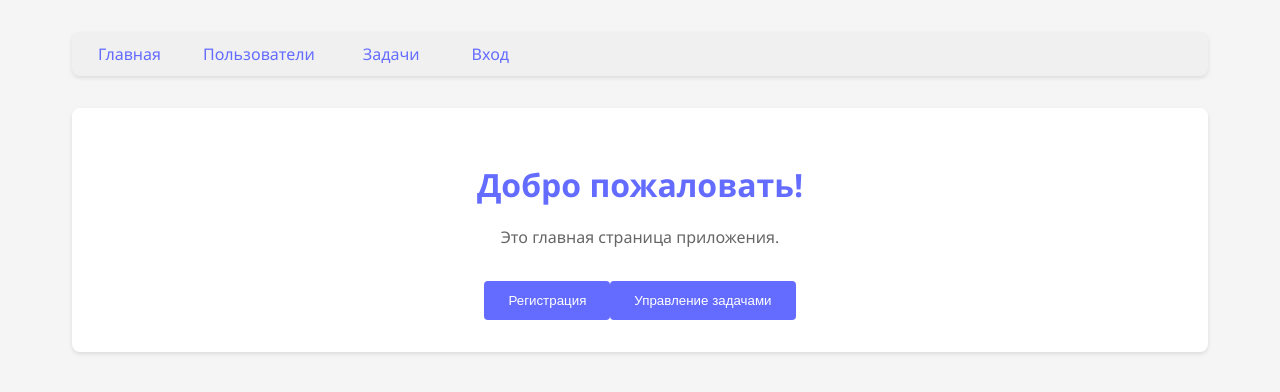
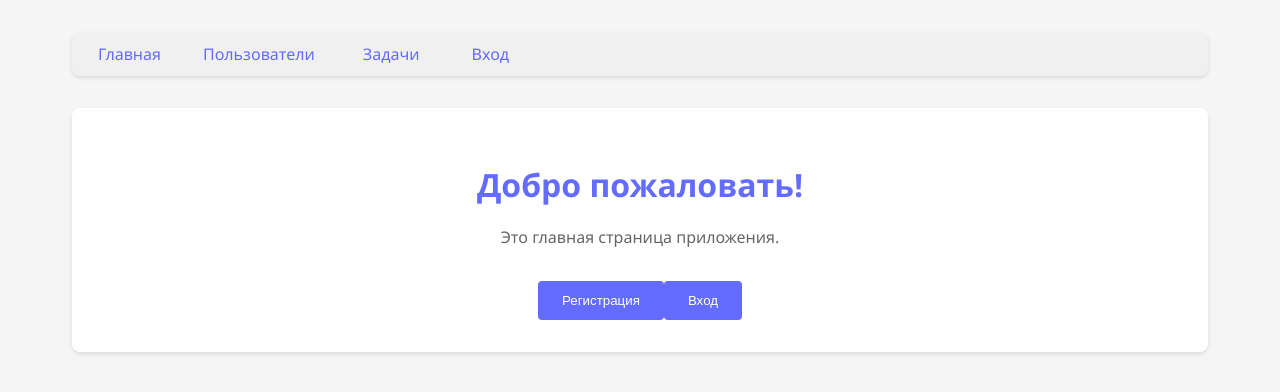
Before and after one commit to hse-perm-sandbox/study-track-front, a React (Vite) app: page / in a window 1280 px wide. Shown: the top 392 px of the page. Built offline with nearby package versions, Linux system fonts and the light colour scheme.

Commit message:
fix adding of categories

```diff
--- a/src/components/category-select.tsx
+++ b/src/components/category-select.tsx
@@ -74,7 +74,7 @@ const CategoryManager: React.FC = () => {
         )}
       </ul>
 
-      <form className="add-category-form" onSubmit={handleAddCategory}>
+      <div className="add-category-form">
         <input
           type="text"
           value={newCategory}
@@ -82,10 +82,15 @@ const CategoryManager: React.FC = () => {
           placeholder="Новая категория"
           disabled={adding}
         />
-        <button type="submit" disabled={adding}>
+        <button
+          type="button" // ВАЖНО: НЕ submit
+          onClick={handleAddCategory}
+          disabled={adding}
+        >
           {adding ? 'Добавление...' : 'Добавить'}
         </button>
-      </form>
+      </div>
+
       {addError && <div className="error">{addError}</div>}
     </div>
   );
--- a/src/hooks/use-categories.ts
+++ b/src/hooks/use-categories.ts
@@ -25,7 +25,7 @@ export const useCategories = () => {
   const addCategory = async (category: Omit<Category, 'id'>) => {
     try {
       await createCategory(category);
-      await loadCategories(); // ⬅ обновление списка после добавления
+      await loadCategories();
     } catch {
       setError('Ошибка при добавлении категории');
     }
@@ -48,6 +48,7 @@ export const useCategories = () => {
   const removeCategory = async (id: number) => {
     try {
       await deleteCategory(id);
+      await loadCategories();
       setCategories((prev) => prev.filter((c) => c.id !== id));
     } catch {
       setError('Ошибка при удалении категории');
@@ -61,5 +62,6 @@ export const useCategories = () => {
     addCategory,
     editCategory,
     removeCategory,
+    loadCategories
   };
 };
--- a/src/pages/home.tsx
+++ b/src/pages/home.tsx
@@ -10,8 +10,8 @@ const Home: React.FC = () => {
       <Link to="/users">
         <button>Регистрация</button>
       </Link>
-      <Link to="/tasks">
-        <button>Управление задачами</button>
+      <Link to="/login">
+        <button>Вход</button>
       </Link>
     </div>
   );
--- a/src/services/categories-api.ts
+++ b/src/services/categories-api.ts
@@ -26,7 +26,7 @@ export const createCategory = async (
 
   const response = await apiClient.post('/categories/', {
     ...category,
-    user_id: user.user_id, // Добавляем user_id к данным категории
+    user_id: user.user_id,
   });
   return response.data;
 };
```
